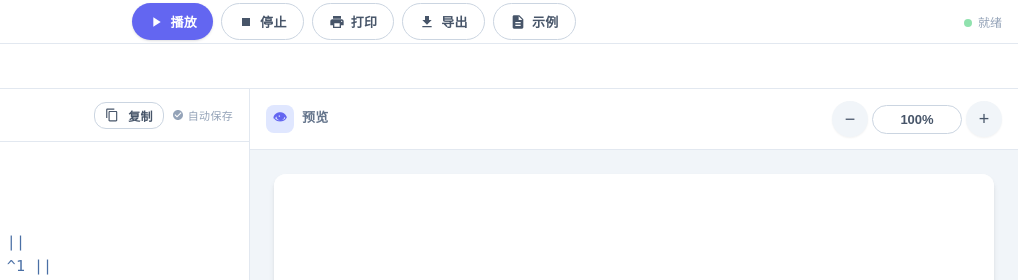
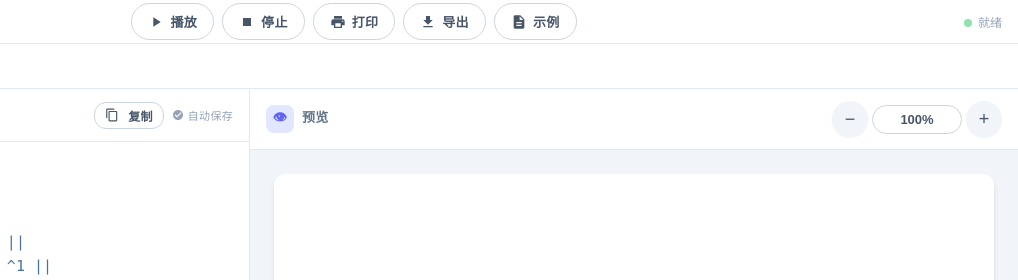
Before and after one commit to brianjcj/jianpu-editor, a plain HTML site: page index.html in a window 1280 px wide. Shown: the top 280 px of the page, 262-1280 px from the left. Drawn offline with Linux system fonts and the light colour scheme.

Commit message:
style: 播放按钮背景色统一为跟其他按钮一样的 outlined 风格

```diff
--- a/index.html
+++ b/index.html
@@ -179,17 +179,17 @@
       opacity: 0.12;
     }
 
-    /* Filled button - Primary */
+    /* Filled button - Primary (same as secondary now) */
     .btn-primary {
-      background: var(--primary);
-      color: var(--on-primary);
-      box-shadow: var(--shadow-2);
+      background: transparent;
+      color: var(--text-secondary);
+      border: 1.5px solid var(--outline);
     }
 
     .btn-primary:hover {
-      background: var(--accent-hover);
-      box-shadow: var(--shadow-3);
-      transform: translateY(-1px);
+      background: var(--surface-variant);
+      border-color: var(--primary);
+      color: var(--primary);
     }
 
     /* Outlined button - Secondary */
```
